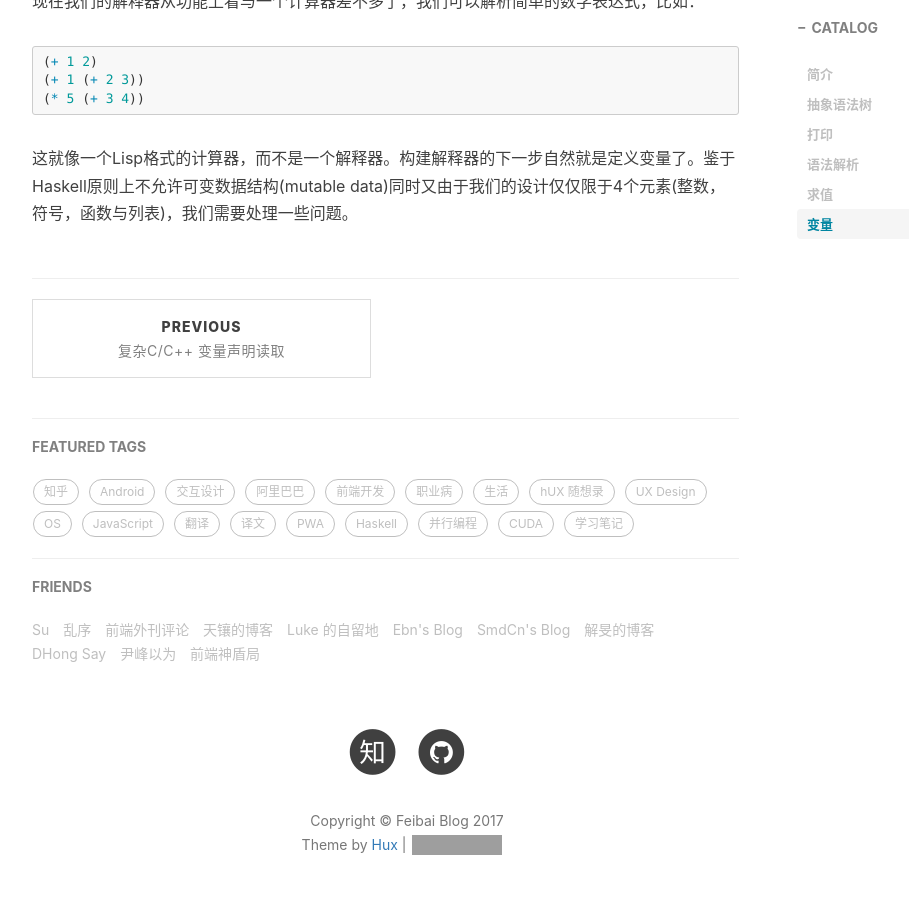
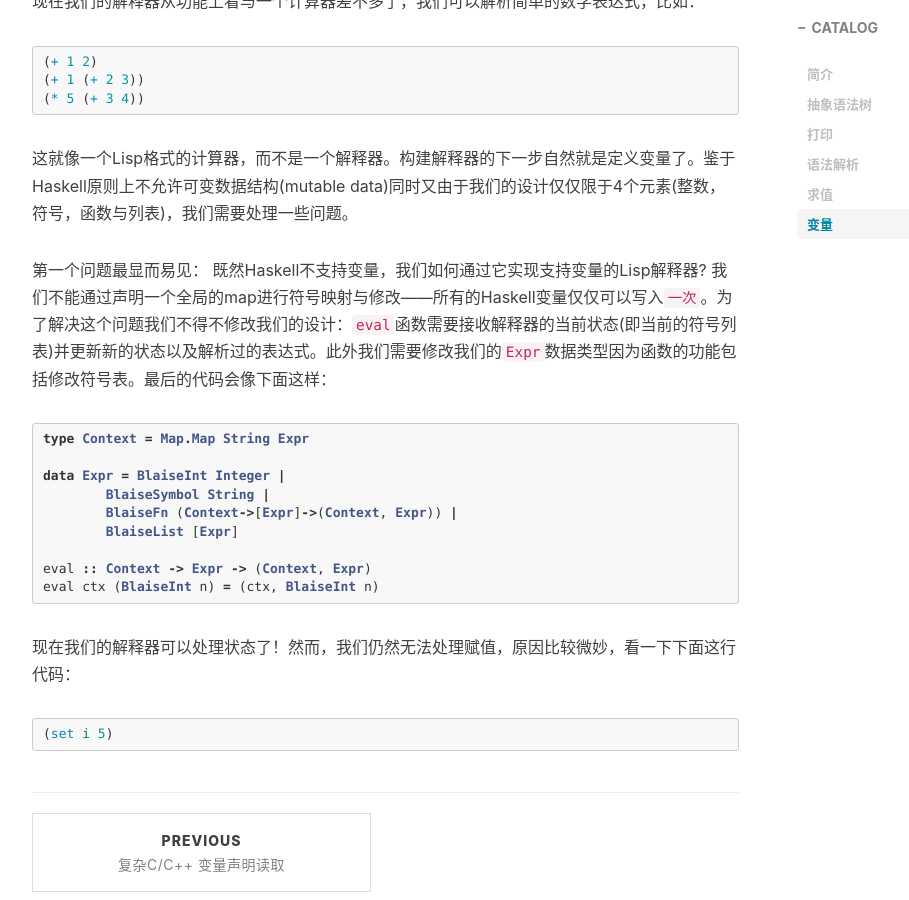
Before and after one commit to FeibHwang/my_Blog, a Jekyll site: the page built from _posts/2017-05-16-Lisp-Interpreter-in-Haskell.markdown, in a window 1280 px wide and 900 px high, scrolled down 6271 px. Shown: the whole window, without its empty margins (233-1142 px from the left). Built offline with Jekyll 4.4.1, drawn with Linux system fonts in a browser that asks for light colours; nearby versions of some CDN libraries; comment, search, counter and statistics services are not loaded; grey boxes are pictures that could not be loaded.

Commit message:
keep translating

```diff
--- a/_posts/2017-05-16-Lisp-Interpreter-in-Haskell.markdown
+++ b/_posts/2017-05-16-Lisp-Interpreter-in-Haskell.markdown
@@ -207,3 +207,27 @@ ctx = Map.fromList [("*", BlaiseFn blaiseMul)]
 {% endhighlight %}
 
 这就像一个Lisp格式的计算器，而不是一个解释器。构建解释器的下一步自然就是定义变量了。鉴于Haskell原则上不允许可变数据结构(mutable data)同时又由于我们的设计仅仅限于4个元素(整数，符号，函数与列表)，我们需要处理一些问题。
+
+第一个问题最显而易见： 既然Haskell不支持变量，我们如何通过它实现支持变量的Lisp解释器? 我们不能通过声明一个全局的map进行符号映射与修改——所有的Haskell变量仅仅可以写入`一次`。为了解决这个问题我们不得不修改我们的设计：`eval`函数需要接收解释器的当前状态(即当前的符号列表)并更新新的状态以及解析过的表达式。此外我们需要修改我们的`Expr`数据类型因为函数的功能包括修改符号表。最后的代码会像下面这样：
+
+{% highlight hs %}
+
+type Context = Map.Map String Expr
+
+data Expr = BlaiseInt Integer |
+        BlaiseSymbol String |
+        BlaiseFn (Context->[Expr]->(Context, Expr)) |
+        BlaiseList [Expr]
+
+eval :: Context -> Expr -> (Context, Expr)
+eval ctx (BlaiseInt n) = (ctx, BlaiseInt n)
+
+{% endhighlight %}
+
+现在我们的解释器可以处理状态了！然而，我们仍然无法处理赋值，原因比较微妙，看一下下面这行代码：
+
+{% highlight lisp %}
+
+(set i 5)
+
+{% endhighlight %}
```
